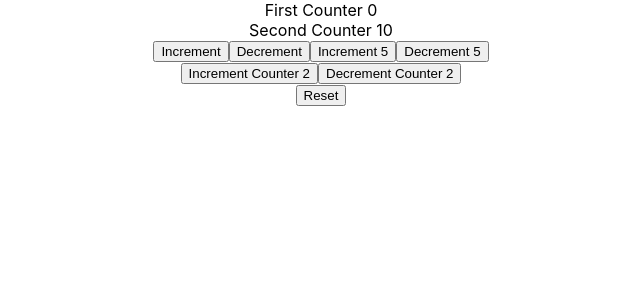
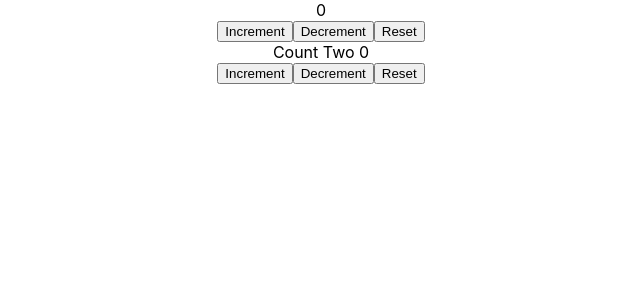
Before and after one commit to GuilhermeFDiniz/codevolution-course, a React (Create React App) app in the folder react-hooks/: page / in a window 1280 px wide. Shown: the top 300 px of the page, without its empty margins (319-959 px from the left). Built offline with nearby package versions, Linux system fonts and the light colour scheme.

Commit message:
Creates a multiple useReducers in the same component

```diff
--- a/react-hooks/src/App.js
+++ b/react-hooks/src/App.js
@@ -2,13 +2,15 @@
 import './App.css';
 import CounterOne from './components/CounterOne';
 import CounterTwo from './components/CounterTwo';
+import CounterThree from './components/CounterThree';
 
 
 function App() {
   return (
     <div className="App">
       {/* <CounterOne/> */}
-      <CounterTwo/>
+      {/* <CounterTwo/> */}
+      <CounterThree/>
     </div>
   );
 }
--- /dev/null
+++ b/react-hooks/src/components/CounterThree.js
@@ -0,0 +1,37 @@
+import React, { useReducer } from 'react'
+
+  const initialState = 0
+  const reducer = (state, action) => {
+    switch(action) {
+      case 'increment':
+        return state+1
+      case 'decrement':
+        return state-1
+      case 'reset':
+        return initialState
+      default:
+        return state
+    }
+  }
+
+function CounterThree() {
+  const [count, dispatch] = useReducer(reducer, initialState)
+  const [countTwo, dispatchTwo] = useReducer(reducer, initialState)
+
+  return (
+    <div>
+      <div>{count}</div>
+      <button onClick={()=> dispatch('increment')}>Increment</button>
+      <button onClick={()=> dispatch('decrement')}>Decrement</button>
+      <button onClick={()=> dispatch('reset')}>Reset</button>
+      <div>
+        <div>Count Two {countTwo}</div>
+        <button onClick={()=> dispatchTwo('increment')}>Increment</button>
+        <button onClick={()=> dispatchTwo('decrement')}>Decrement</button>
+        <button onClick={()=> dispatchTwo('reset')}>Reset</button>
+      </div>
+    </div>
+  )
+}
+
+export default CounterThree
```
